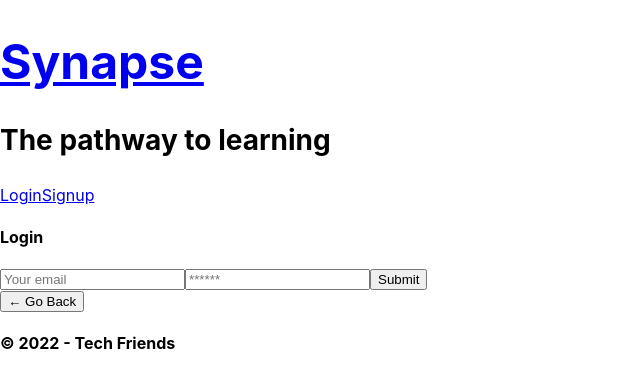
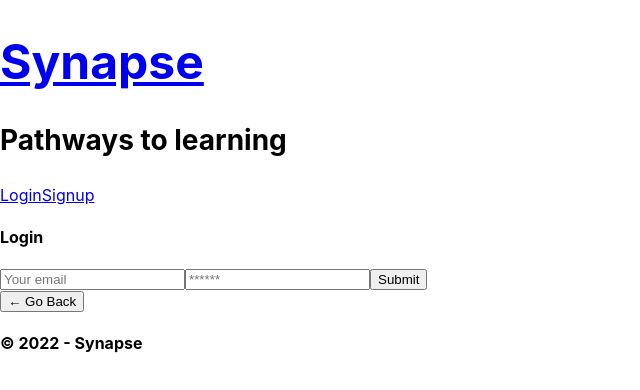
Before and after one commit to Blake-design/learning-tree, a React (Create React App) app in the folder client/: page /login in a window 1280 px wide. Shown: the top 390 px of the page, without its empty margins (0-640 px from the left). Built offline with nearby package versions, Linux system fonts and the light colour scheme.

Commit message:
pushing to heroku

```diff
--- a/client/src/components/Footer/index.js
+++ b/client/src/components/Footer/index.js
@@ -15,7 +15,7 @@ const Footer = () => {
             &larr; Go Back
           </button>
         )}
-        <h4>&copy; {new Date().getFullYear()} - Tech Friends</h4>
+        <h4>&copy; {new Date().getFullYear()} - Synapse</h4>
       </div>
     </footer>
   );
--- a/client/src/components/Header/index.js
+++ b/client/src/components/Header/index.js
@@ -17,7 +17,7 @@ const Header = () => {
           </h1>
         </Link>
         <p className="m-0" style={{ fontSize: "1.75rem", fontWeight: "700" }}>
-          The pathway to learning
+          Pathways to learning
         </p>
         <div>
           {Auth.loggedIn() ? (
--- a/package.json
+++ b/package.json
@@ -8,7 +8,8 @@
     "develop": "concurrently \"cd server && npm run watch\" \"cd client && npm start\"",
     "install": "cd server && npm i && cd ../client && npm i",
     "seed": "cd server && npm run seed",
-    "build": "cd client && npm run build"
+    "build": "cd client && npm run build",
+    "heroku-postbuild": "cd server && npm i && cd ../client && npm i && npm run build"
   },
   "keywords": [],
   "author": "",
```
